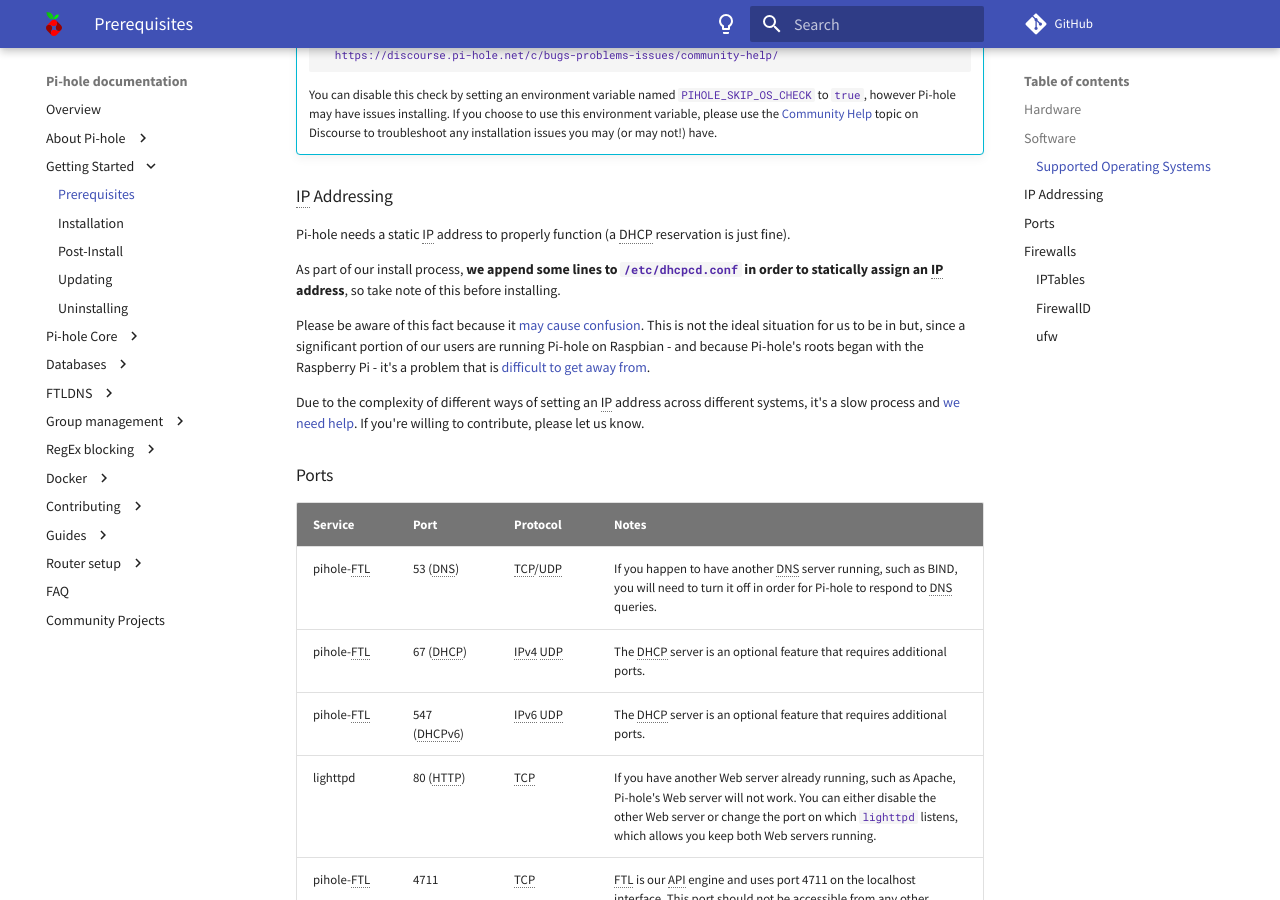
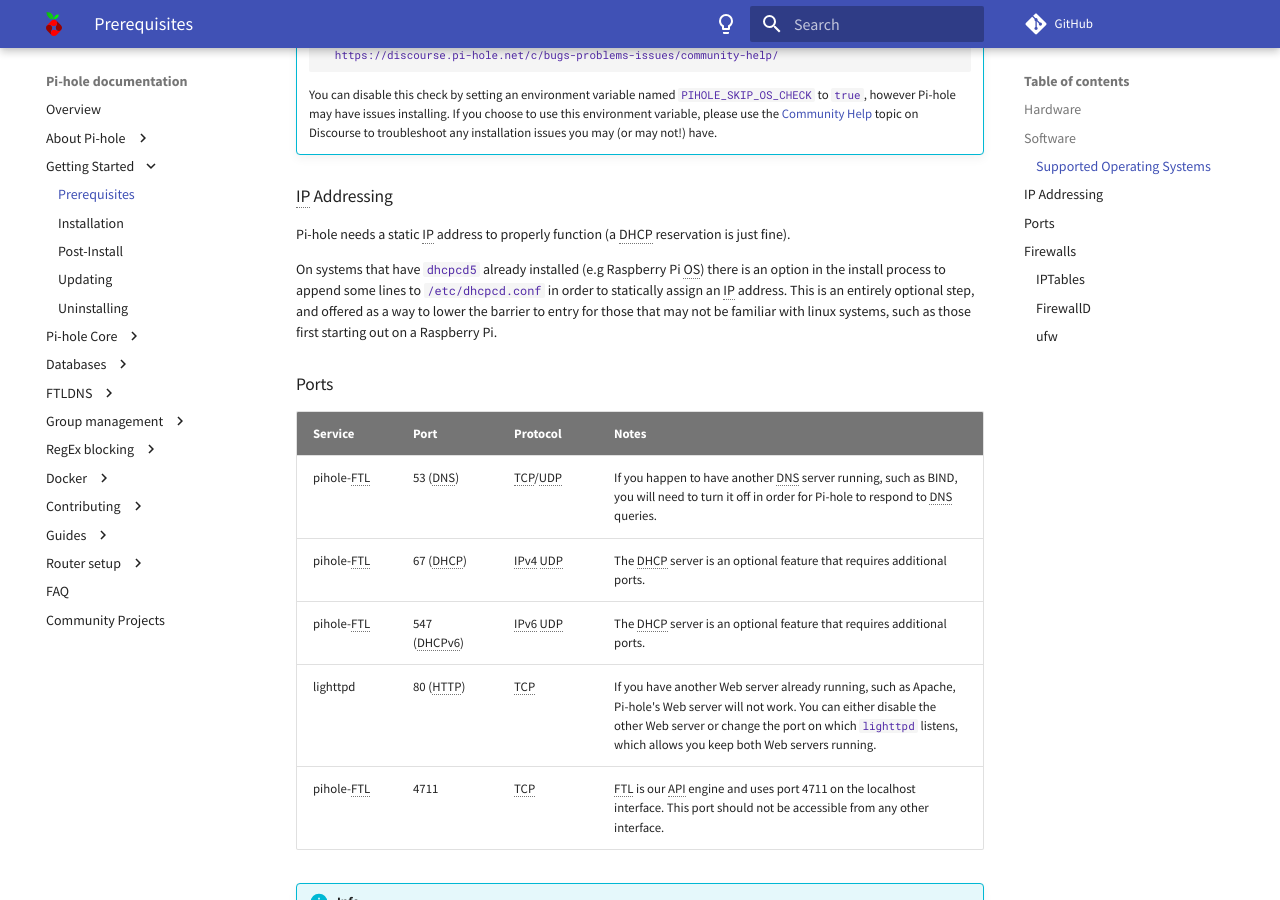
Before and after one commit to pi-hole/docs, an MkDocs documentation site: the page built from docs/main/prerequisites.md, in a window 1280 px wide and 900 px high, scrolled down 1284 px. Built offline with MkDocs 1.6.1 and Material for MkDocs 9.7.7, drawn with Linux system fonts in a browser that asks for light colours; comment, search, counter and statistics services are not loaded.

Commit message:
Clarify static IP information around dhcpcd5
Signed-off-by: Adam Warner <me@adamwarner.co.uk>

```diff
--- a/docs/main/prerequisites.md
+++ b/docs/main/prerequisites.md
@@ -68,11 +68,7 @@
 
 Pi-hole needs a static IP address to properly function (a DHCP reservation is just fine).
 
-As part of our install process, **we append some lines to `/etc/dhcpcd.conf` in order to statically assign an IP address**, so take note of this before installing.
-
-Please be aware of this fact because it [may cause confusion](https://github.com/pi-hole/pi-hole/issues/1713#issue-260746084). This is not the ideal situation for us to be in but, since a significant portion of our users are running Pi-hole on Raspbian - and because Pi-hole's roots began with the Raspberry Pi - it's a problem that is [difficult to get away from](https://github.com/pi-hole/pi-hole/issues/1713#issuecomment-332317532).
-
-Due to the complexity of different ways of setting an IP address across different systems, it's a slow process and [we need help](https://github.com/pi-hole/pi-hole/issues/629). If you're willing to contribute, please let us know.
+On systems that have `dhcpcd5` already installed (e.g Raspberry Pi OS) there is an option in the install process to append some lines to `/etc/dhcpcd.conf` in order to statically assign an IP address. This is an entirely optional step, and offered as a way to lower the barrier to entry for those that may not be familiar with linux systems, such as those first starting out on a Raspberry Pi.
 
 ### Ports
 
```
